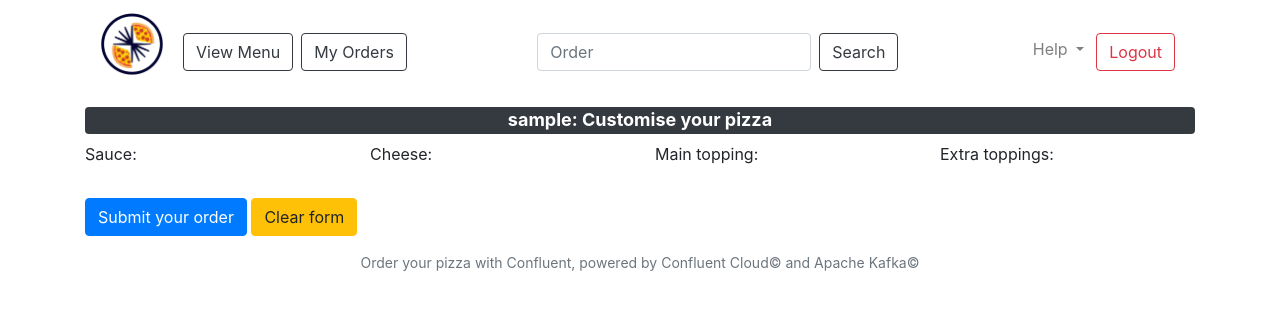
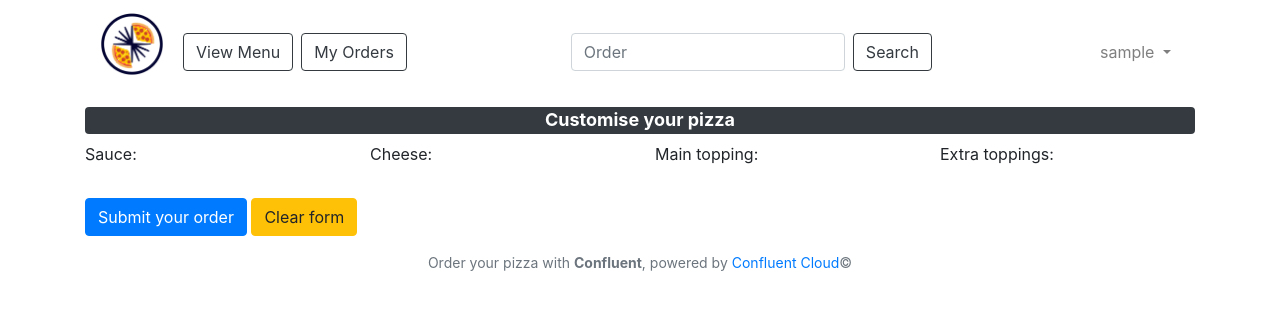
Before and after one commit to ifnesi/python-kafka-microservices, a Flask app: page / in a window 1280 px wide. Shown: the top 310 px of the page. Run offline with Flask 2, Linux system fonts and the light colour scheme; a user stored in the database is signed in; parts of the project's set-up code (start-up, migrations or seed data) failed here and were passed over; some libraries are stand-ins or nearby versions.

Commit message:
Minor layout

```diff
--- a/templates/header.html
+++ b/templates/header.html
@@ -16,10 +16,17 @@
 
 <body>
     <div class="container">
-        {% block content %}{% endblock %}
-        <p class="text-center pt-3 text-secondary small">Order your pizza with Confluent, powered by Confluent
-            Cloud&copy; and Apache Kafka&copy;
-        </p>
+        <div class="row">
+            <div class="col-12">
+                {% block content %}{% endblock %}
+            </div>
+        </div>
+        <div class="row mt-3">
+            <div class="col-12">
+                <p class="text-center text-secondary small">Order your pizza with <b>Confluent</b>, powered by <a
+                        href="https://www.confluent.io/confluent-cloud" target="_blank">Confluent Cloud</a>&copy;</p>
+            </div>
+        </div>
     </div>
 </body>
 
--- a/templates/login.html
+++ b/templates/login.html
@@ -2,8 +2,8 @@
 
 {% block content %}
 <form action="/login" class="needs-validation" method="POST">
-    <div class="row d-flex justify-content-center mt-3">
-        <div class="col-6">
+    <div class="row justify-content-center mt-3">
+        <div class="col-6 border p-2 mt-3">
             <div class="col-12">
                 <div class="form-group">
                     <label for="username">Username:</label>
@@ -15,5 +15,6 @@
                 <button type="submit" class="btn btn-primary w-100">Login</button>
             </div>
         </div>
+    </div>
 </form>
 {% endblock %}
--- a/templates/menu.html
+++ b/templates/menu.html
@@ -2,7 +2,7 @@
 
 {% block content %}
 {% include 'navbar.html' %}
-<h4><span class="badge badge-dark w-100">{{session.username}}: Customise your pizza</span></h4>
+<h4><span class="badge badge-dark w-100">Customise your pizza</span></h4>
 <form action="/" class="needs-validation" method="POST">
     <div class="row">
         <div class="col-3">
--- a/templates/navbar.html
+++ b/templates/navbar.html
@@ -25,19 +25,22 @@
         <ul class="navbar-nav ml-auto">
             <li class="nav-item dropdown">
                 <a class="nav-link dropdown-toggle" href="#" id="navbardrop" data-toggle="dropdown">
-                    Help
+                    {{session.username}}
                 </a>
-                <div class="dropdown-menu">
-                    <a class="dropdown-item" href="{{ url_for('static', filename='images/docs/gen_architecture.png') }}"
-                        target="_blank">Demo Architecture</a>
-                    <a class="dropdown-item" href="{{ url_for('static', filename='images/docs/service_flow.png') }}"
-                        target="_blank">Demo Service Flow</a>
-                    <a class="dropdown-item" href="https://github.com/ifnesi/python-kafka-microservices"
-                        target="_blank">Github repo</a>
-                </div>
-            </li>
-            <li class="nav-item active">
-                <a class="btn btn-outline-danger menu-link m-1" href="/logout">Logout</a>
+                <ul class="dropdown-menu">
+                    <li><small class="dropdown-item disabled">Documentation</small></li>
+                    <li><a class="dropdown-item"
+                            href="{{ url_for('static', filename='images/docs/gen_architecture.png') }}"
+                            target="_blank">Demo Architecture</a></li>
+                    <li><a class="dropdown-item" href="{{ url_for('static', filename='images/docs/service_flow.png') }}"
+                            target="_blank">Demo Service Flow</a></li>
+                    <li><a class="dropdown-item" href="https://github.com/ifnesi/python-kafka-microservices"
+                            target="_blank">Github repo</a></li>
+                    <li>
+                        <hr class="dropdown-divider">
+                    </li>
+                    <li><a class="dropdown-item" href="/logout">Logout</a></li>
+                </ul>
             </li>
         </ul>
     </div>
```
